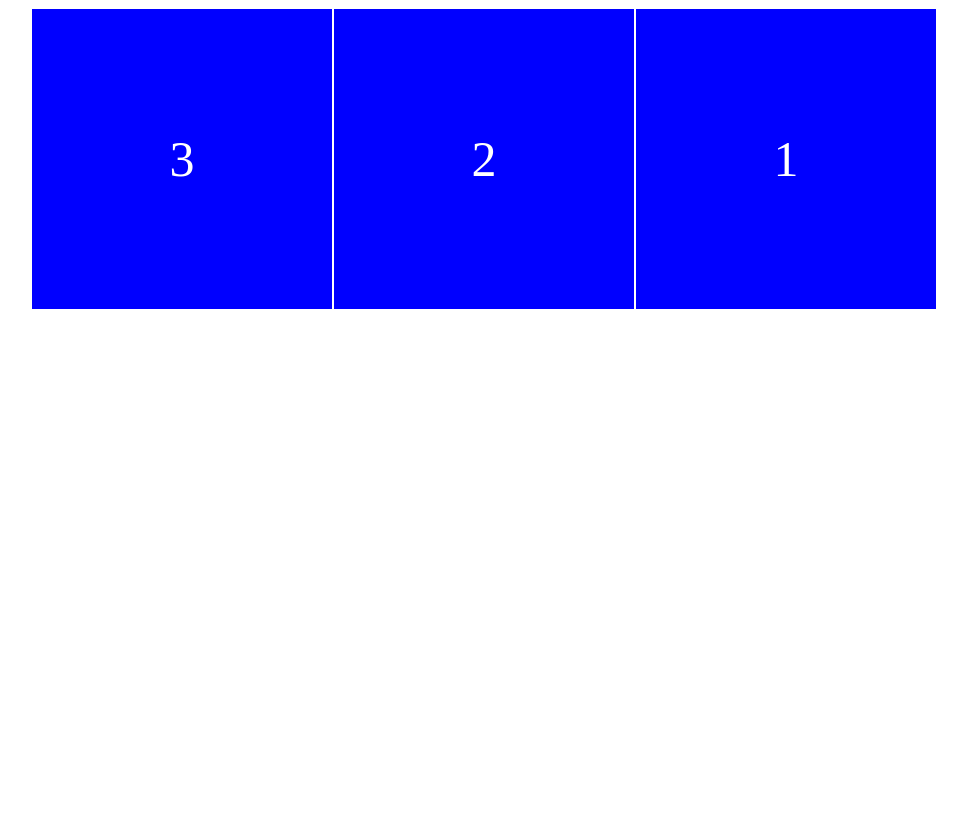
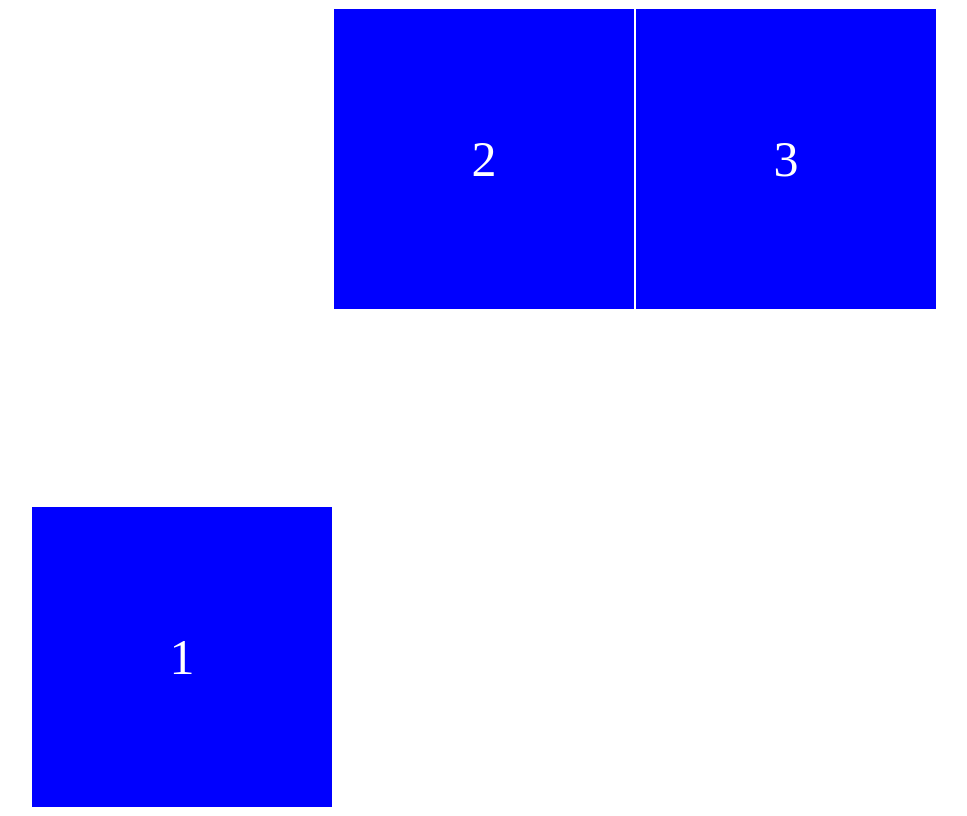
Before and after one commit to Jo-GyuHyeon/cssMaster, a plain HTML site: page flexbox.html in a window 1280 px wide. Shown: the whole page, without its empty margins (156-1123 px from the left). Drawn offline with Linux system fonts and the light colour scheme.

Commit message:
Align Self and Flexbox Conclusions

```diff
--- a/flexbox.html
+++ b/flexbox.html
@@ -8,10 +8,9 @@
     <style>
         .father{
             display: flex;
-            flex-wrap: wrap; /* flexbox가 with 등의 속성들을 쓸때 default = nonwrap */
             justify-content: center;
             height: 100vh;
-            flex-direction: row-reverse;
+            flex-wrap: wrap;
         }
         .box{
             width: 300px;
@@ -23,6 +22,10 @@
             align-items: center;
             color: white;
             font-size: 50px;
+        }
+        .box:first-child{
+            /* align-self는 아ㅠ의 align이 의미하듯이 cross-axis에서 각각의 아이템에 대해 정렬하는것 */
+            align-self: flex-end;
         }
     </style>
 </head>
```
